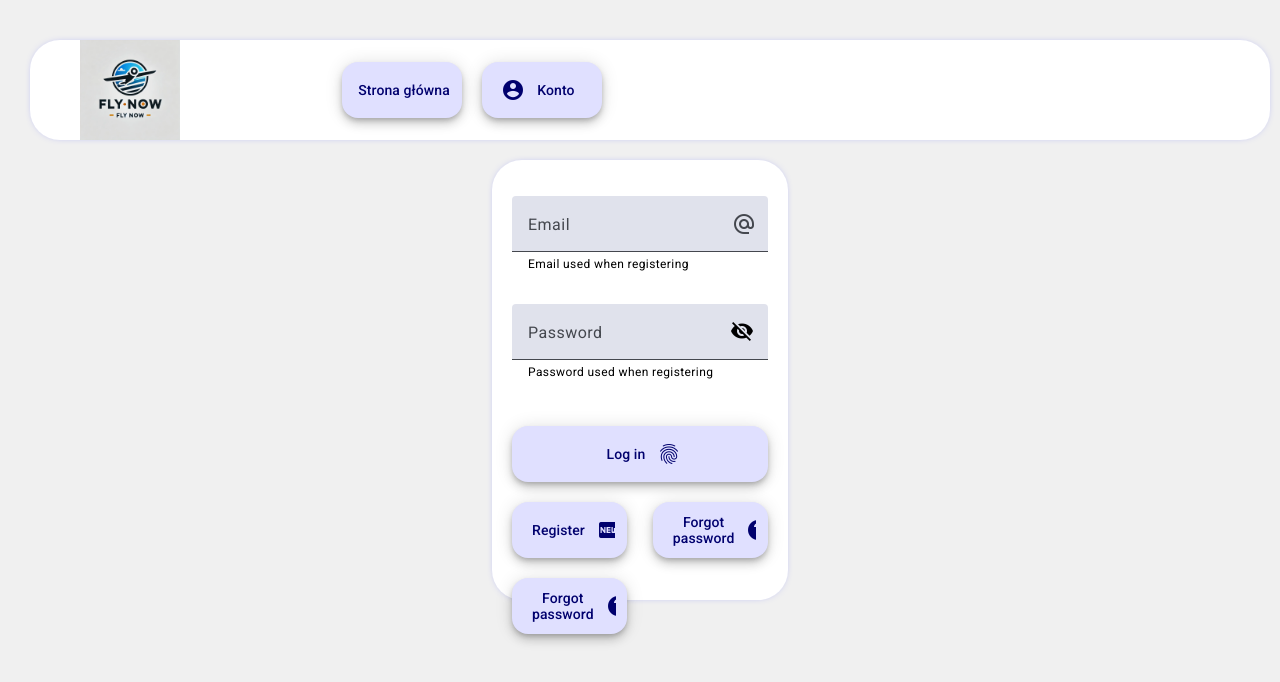
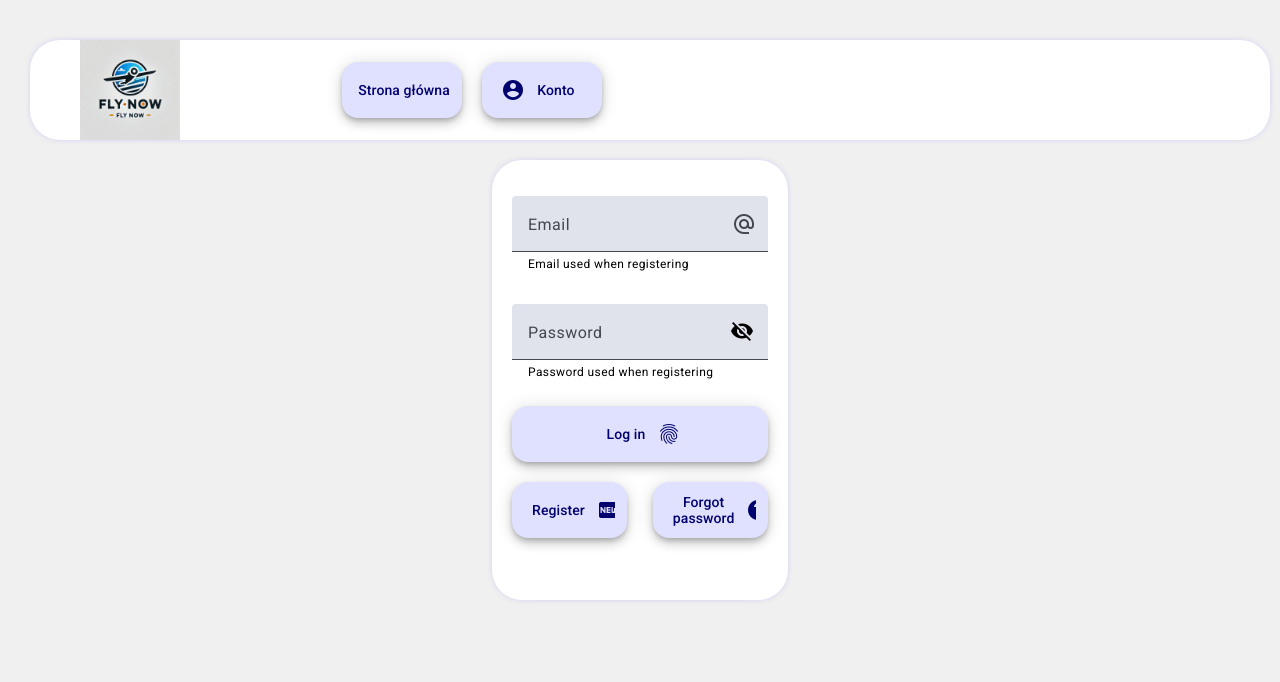
Before and after one commit to PaawllooPL/FlyNowPlatform-frontend, an Angular app: page /login in a window 1280 px wide. Shown: the top 682 px of the page. Built offline with nearby package versions, Linux system fonts and the light colour scheme.

Commit message:
added button list component

```diff
--- a/src/app/components/list-button-container/list-button-container.component.css
+++ b/src/app/components/list-button-container/list-button-container.component.css
@@ -1,4 +1,6 @@
 :host {
-    display: inline-block;
     width: 100%;
+    display: flex;
+    justify-content: space-between;
+    flex-wrap: wrap;
 }
--- a/src/app/components/list-button-container/list-button-container.component.html
+++ b/src/app/components/list-button-container/list-button-container.component.html
@@ -0,0 +1 @@
+<ng-content></ng-content>
--- a/src/app/components/list-button/list-button.component.html
+++ b/src/app/components/list-button/list-button.component.html
@@ -1,8 +1,4 @@
-<!-- <button mat-fab extended [attr.routerLink]="link">
+<button mat-fab extended [routerLink]="link">
     <mat-icon iconPositionEnd>{{icon}}</mat-icon>
     {{text}}
-</button> -->
-<button mat-fab extended>
-    <mat-icon iconPositionEnd>help</mat-icon>
-    Forgot password
 </button>
--- a/src/app/pages/login/login.component.css
+++ b/src/app/pages/login/login.component.css
@@ -20,23 +20,3 @@
     border: none;
     margin-right: 8px;
 }
-.logging-buttons {
-    display: flex;
-    flex-direction: column;
-    margin: 20px auto;
-    width: 100%;
-}
-.logging-buttons div {
-    width: 100%;
-    display: flex;
-    justify-content: space-between;
-}
-.logging-buttons button {
-    margin: 10px 0;
-}
-.login-large-buttons button {
-    width: 100%;
-}
-.login-small-buttons button {
-    width: 45%;
-}
--- a/src/app/pages/login/login.component.html
+++ b/src/app/pages/login/login.component.html
@@ -17,23 +17,9 @@
         </button>
         <mat-hint>Password used when registering</mat-hint>
     </mat-form-field>
-    <div class="logging-buttons">
-        <div class="login-large-buttons">
-            <button mat-fab extended>
-                <mat-icon iconPositionEnd>fingerprint</mat-icon>
-                Log in
-            </button>
-        </div>
-        <div class="login-small-buttons">
-            <button mat-fab extended routerLink="/register">
-                <mat-icon iconPositionEnd>fiber_new</mat-icon>
-                Register
-            </button>
-            <button mat-fab extended>
-                <mat-icon iconPositionEnd>help</mat-icon>
-                Forgot password
-            </button>
-        </div>
+    <list-button-container>
+        <list-button class="large-button" link="/login" icon="fingerprint" text="Log in"></list-button>
+        <list-button class="small-button" link="/register" icon="fiber_new" text="Register"></list-button>
         <list-button class="small-button" link="/register" icon="help" text="Forgot password"></list-button>
-    </div>
+    </list-button-container>
 </div>
--- a/src/app/pages/login/login.component.ts
+++ b/src/app/pages/login/login.component.ts
@@ -6,6 +6,7 @@ import { signal } from '@angular/core';
 import { MatFabButton } from '@angular/material/button';
 import { RouterLink, RouterOutlet } from '@angular/router';
 import { ListButtonComponent } from '../../components/list-button/list-button.component';
+import { ListButtonContainerComponent } from '../../components/list-button-container/list-button-container.component';
 @Component({
   selector: 'app-login',
   standalone: true,
@@ -16,7 +17,8 @@ import { ListButtonComponent } from '../../components/list-button/list-button.co
     MatFabButton,
     RouterLink,
     RouterOutlet,
-    ListButtonComponent
+    ListButtonComponent,
+    ListButtonContainerComponent
   ],
   templateUrl: './login.component.html',
   styleUrl: './login.component.css'
```
Also changed, not shown: src/app/pages/home/home.component.html (line endings or trailing spaces).
